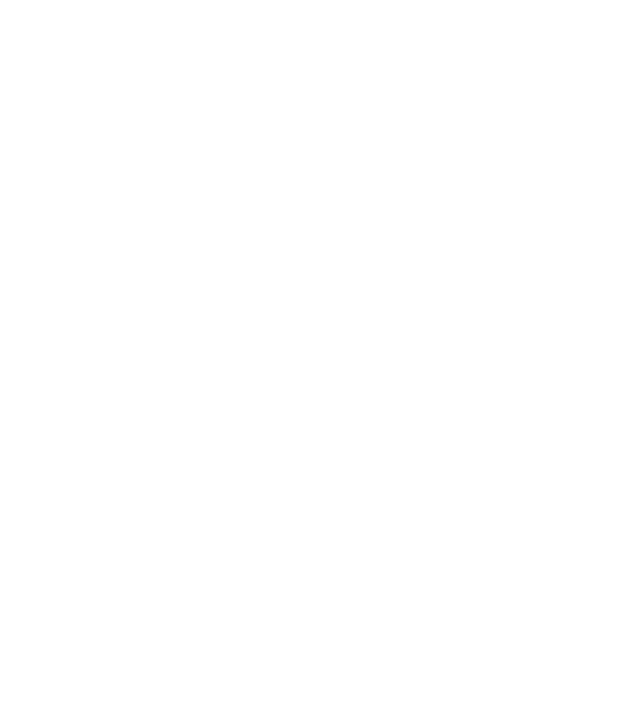
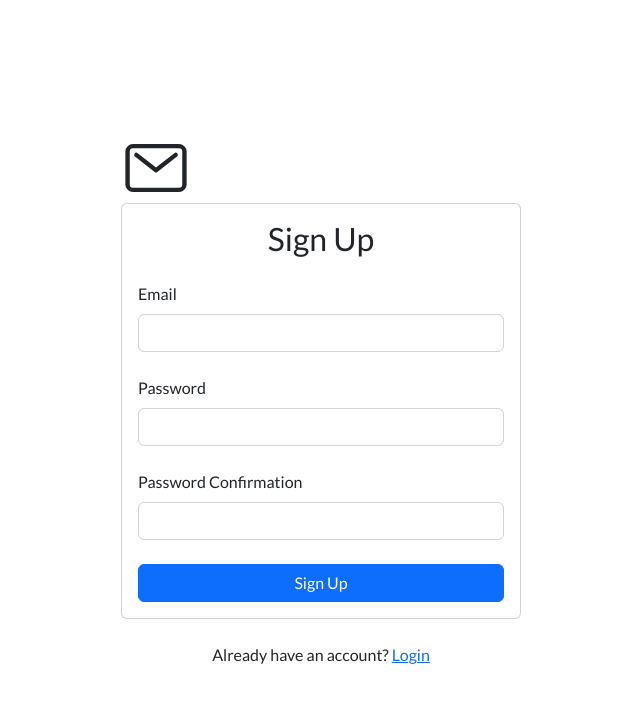
Before and after one commit to PincuVictor/PPMail, a React (Create React App) app in the folder ppmail/: page /signup in a window 1280 px wide. Before the commit this address had no page. Shown: the top 702 px of the page, without its empty margins (319-959 px from the left). Built offline with nearby package versions, Linux system fonts and the light colour scheme; no server answers.

Commit message:
accountCreation

```diff
--- a/ppmail/package.json
+++ b/ppmail/package.json
@@ -6,8 +6,11 @@
     "@testing-library/jest-dom": "^5.16.5",
     "@testing-library/react": "^13.4.0",
     "@testing-library/user-event": "^13.5.0",
+    "bootstrap": "^5.2.3",
     "create-react-app": "^5.0.1",
+    "firebase": "^9.17.1",
     "react": "^18.2.0",
+    "react-bootstrap": "^2.7.2",
     "react-dom": "^18.2.0",
     "react-icons": "^4.7.1",
     "react-router-dom": "^6.8.1",
--- a/ppmail/src/App.js
+++ b/ppmail/src/App.js
@@ -2,13 +2,33 @@
 import './App.css'
 import { Link, Route, Routes } from 'react-router-dom';
 import Sidebar from './components/Sidebar';
+import Login from './pages/Login';
+import Inbox from './pages/Inbox'
+import { Container } from 'react-bootstrap';
+import Signup from './pages/Signup';
+import { AuthProvider } from './contexts/AuthContext';
 
 function App() {
   return (
     <>
     <Routes>
-      <Route path='/' element={<Sidebar />} />
-      <Route path='/bin' element={<h1>Hello</h1>}/>
+        <Route path='/' element={
+          <Container className='d-flex align-items-center justify-content-center' style={{minHeight: '100vh', maxWidth:'100vw'}}>
+          <div className='w-100' style={{maxWidth: '400px'}}>
+            <Login />
+          </div>
+        </Container>
+        } />
+        <Route path='/signup' element={
+          <AuthProvider>
+            <Container className='d-flex align-items-center justify-content-center' style={{minHeight: '100vh'  , maxWidth:'100vw'}}>
+              <div className='w-100' style={{maxWidth: '400px'}}>
+                <Signup />
+              </div>
+            </Container>
+          </AuthProvider>
+        } />
+      <Route path='/inbox' element={<Inbox />}/>
     </Routes>
 
 
--- a/ppmail/src/components/SidebarData.js
+++ b/ppmail/src/components/SidebarData.js
@@ -5,8 +5,15 @@
 
 export const SidebarData = [
     {
+        title: 'Compose',
+        path: '/compose',
+        icon:<AiIcons.AiOutlinePlus />,
+        cName: 'nav-text'
+    },
+
+    {
         title: 'Inbox',
-        path: '/',
+        path: '/inbox',
         icon:<FaIcons.FaInbox />,
         cName: 'nav-text'
     },
--- /dev/null
+++ b/ppmail/src/contexts/AuthContext.js
@@ -0,0 +1,37 @@
+import { createUserWithEmailAndPassword } from 'firebase/auth'
+import React, { useContext, useEffect, useState } from 'react'
+import { auth } from '../firebase'
+
+const AuthContext = React.createContext()
+
+export function useAuth() {
+    return useContext(AuthContext)
+}
+
+export function AuthProvider({ children }) {
+
+    const [currentUser, setCurrentUser] = useState()
+
+    function signup(email, password) {
+         return createUserWithEmailAndPassword(auth, email, password)
+    }
+
+    useEffect(() => {
+        const unsubscribe = auth.onAuthStateChanged(user => {
+        setCurrentUser(user)
+        })
+        return unsubscribe
+    }, [])
+
+
+    const value = {
+        currentUser,
+        signup
+    }
+
+  return (
+    <AuthContext.Provider value={value}>
+        {children}
+    </AuthContext.Provider>
+  )
+}
--- /dev/null
+++ b/ppmail/src/firebase.js
@@ -0,0 +1,15 @@
+import { initializeApp } from "firebase/app"
+import { getAuth } from 'firebase/auth'
+
+const firebaseConfig = {
+  apiKey: "AIzaSyCcHzJe5YPQKJHj-xgnm6Dq1qGazCSYvmE",
+  authDomain: "ppmail-8483f.firebaseapp.com",
+  projectId: "ppmail-8483f",
+  storageBucket: "ppmail-8483f.appspot.com",
+  messagingSenderId: "269267797455",
+  appId: "1:269267797455:web:80506bca17cd5d86537eba",
+  measurementId: "G-4RJYX44NSB"
+};
+
+const app = initializeApp(firebaseConfig);
+export const auth = getAuth(app)
--- a/ppmail/src/index.js
+++ b/ppmail/src/index.js
@@ -2,6 +2,7 @@
 import ReactDOM from 'react-dom/client';
 import App from './App';
 import { BrowserRouter } from 'react-router-dom';
+import 'bootstrap/dist/css/bootstrap.min.css'
 
 const root = ReactDOM.createRoot(document.getElementById('root'));
 root.render(
--- a/ppmail/src/pages/Inbox.js
+++ b/ppmail/src/pages/Inbox.js
@@ -0,0 +1,13 @@
+import React from 'react'
+import Sidebar from '../components/Sidebar'
+
+function Inbox() {
+  return (
+    <>
+        <Sidebar />
+        <div>Inbox</div>
+    </>
+  )
+}
+
+export default Inbox
--- /dev/null
+++ b/ppmail/src/pages/Login.js
@@ -0,0 +1,37 @@
+import React, { useRef } from 'react'
+import { Button, Card, Form } from 'react-bootstrap'
+import { Link } from 'react-router-dom'
+import * as IoIcons from 'react-icons/io5'
+
+function Login() {
+  const emailRef = useRef()
+  const passRef = useRef()
+  return (
+    <>
+    <div>
+      <IoIcons.IoMailOutline size={70}/>
+    </div>
+    <Card className='mb-4'>
+        <Card.Body>
+          <h2 className='text-center mb-4'> Login</h2>
+          <Form>
+            <Form.Group id='email' className='mb-4'>
+              <Form.Label>Email</Form.Label>
+              <Form.Control type='email' ref={emailRef} required />
+            </Form.Group>
+            <Form.Group id='password' className='mb-4'>
+              <Form.Label>Password</Form.Label>
+              <Form.Control type='password' ref={passRef} required />
+            </Form.Group>
+            <Button className='w-100' type='submit'>Login</Button>
+          </Form>
+        </Card.Body>
+    </Card>
+    <div className='text-center'>
+      Don't have an account? <Link to='/signup'>Sign Up</Link>
+    </div>
+    </>
+  )
+  }
+
+export default Login
--- /dev/null
+++ b/ppmail/src/pages/Signup.js
@@ -0,0 +1,66 @@
+import React, { useRef, useState } from 'react'
+import { auth } from '../firebase'
+import { createUserWithEmailAndPassword } from 'firebase/auth'
+import { Button, Form, Card, Alert } from 'react-bootstrap'
+import * as IoIcons from 'react-icons/io5'
+import { Link } from 'react-router-dom'
+import { AuthProvider, useAuth } from '../contexts/AuthContext'
+
+function Signup() {
+  const emailRef = useRef('')
+  const passRef = useRef('')
+  const passConfirmRef = useRef('')
+  const { signup } = useAuth()
+  const [error, setError] = useState('')
+
+  async function handleSubmit(e) {
+    e.preventDefault()
+
+    if (passRef.current.value !== passConfirmRef.current.value) {
+      return setError('Passwords do not match')
+    }
+
+    try {
+      setError('')
+      await signup(emailRef.current.value, passRef.current.value)
+    } catch {
+      setError('Failed to create an account')
+    }
+  }
+
+  return (
+    <>
+    <AuthProvider>
+      <div>
+        <IoIcons.IoMailOutline size={70}/>
+      </div>
+      <Card className='mb-4'>
+          <Card.Body>
+            <h2 className='text-center mb-4'> Sign Up </h2>
+            {error && <Alert variant='danger'>{error}</Alert>}
+            <Form onSubmit={handleSubmit}>
+              <Form.Group id='email' className='mb-4'>
+                <Form.Label>Email</Form.Label>
+                <Form.Control type='email' ref={emailRef} required />
+              </Form.Group>
+              <Form.Group id='password' className='mb-4'>
+                <Form.Label>Password</Form.Label>
+                <Form.Control type='password' ref={passRef} required />
+              </Form.Group>
+              <Form.Group id='password' className='mb-4'>
+                <Form.Label>Password Confirmation</Form.Label>
+                <Form.Control type='password' ref={passConfirmRef} required />
+              </Form.Group>
+              <Button className='w-100' type='submit'>Sign Up</Button>
+            </Form>
+          </Card.Body>
+      </Card>
+      <div className='text-center'>
+        Already have an account? <Link to='/'>Login</Link>
+      </div>
+    </AuthProvider>
+    </>
+  )
+}
+
+export default Signup
```
Also changed, not shown: ppmail/src/components/Login.css (added), 1 other file (tests, documents, lock files or other folders).
